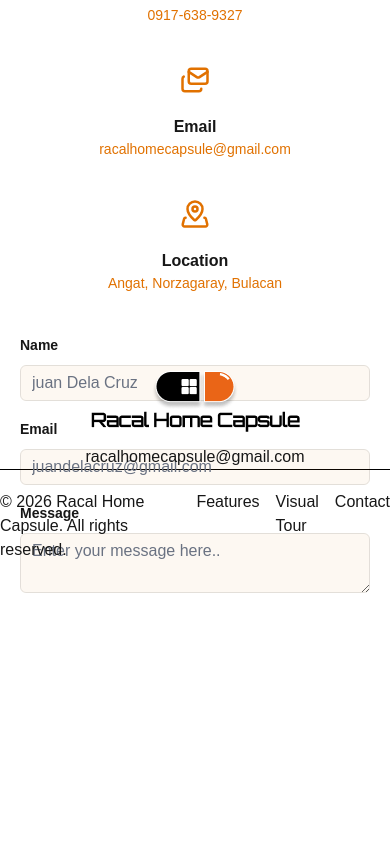
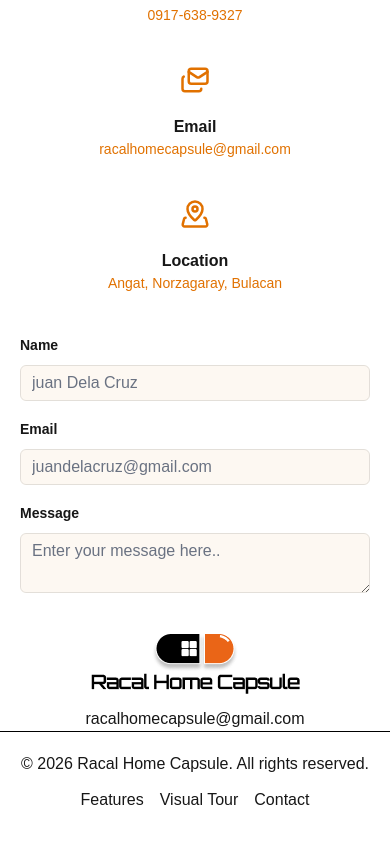
Before and after one commit to teodie/racal-home-capsule, a Next.js app: page / in a window 390 px wide. Shown: the part 3045-3888 px from the top of the page. Before the commit the page ends 3707 px from the top, so only its background shows below. Built offline with nearby package versions, Linux system fonts and the light colour scheme.

Commit message:
fix: added fix for the contact page overlapping the footer because of the fixed hieht of h-100

```diff
--- a/src/app/page.tsx
+++ b/src/app/page.tsx
@@ -5,13 +5,11 @@
 
 export default function Home() {
   return (
-    <div className="">
       <main className="">
         <Hero />
         <Features />
         <VisualTour />
         <Contact />
       </main>
-    </div>
   );
 }
--- a/src/pages/Contact.tsx
+++ b/src/pages/Contact.tsx
@@ -15,8 +15,9 @@
         <PageTitle title='Contact' />
         <h2 className='text-2xl md:text-[40px] lg:text-5xl md:mb-4 lg:mb-6 font-bold text-center'>How can we help you?</h2>
       </div>
-      <div className='h-100
-       grid grid-cols-1 mx-5 md:grid-cols-2 max-w-200 md:mx-auto bg-white '>
+
+      <div className='h-full md:h-100
+       grid grid-cols-1 mx-5 md:grid-cols-2 max-w-200 md:mx-auto bg-white'>
         <div className='flex flex-col mt-10 gap-y-10'>
           {
             contactDetails.map((contact) => (
@@ -26,32 +27,31 @@
 
         </div>
 
-       <form action="">
-
+        <form action="" >
           <div className='mt-10 grid grid-cols-1 gap-x-6 gap-y-4 sm:grid-cols-6'>
             <div className='sm:col-span-full'>
               <label htmlFor="name" className="block text-sm/6 font-semibold ">Name</label>
               <div className='mt-2'>
-                <input id='name' type="text" placeholder='juan Dela Cruz'  className="block w-full rounded-md bg-amber-600/5 px-3 py-1.5 text-base text-black outline-1 -outline-offset-1 outline-black/10 placeholder:text-gray-500 focus:outline-2 focus:-outline-offset-2 focus:outline-amber-600 sm:text-sm/6 " />
+                <input id='name' type="text" placeholder='juan Dela Cruz' className="block w-full rounded-md bg-amber-600/5 px-3 py-1.5 text-base text-black outline-1 -outline-offset-1 outline-black/10 placeholder:text-gray-500 focus:outline-2 focus:-outline-offset-2 focus:outline-amber-600 sm:text-sm/6 " />
               </div>
             </div>
 
             <div className='sm:col-span-full'>
               <label htmlFor="email" className="block text-sm/6 font-semibold ">Email</label>
               <div className='mt-2'>
-                <input id='name' type="text" placeholder='juandelacruz@gmail.com'  className="block w-full rounded-md bg-amber-600/5 px-3 py-1.5 text-base text-white outline-1 -outline-offset-1 outline-black/10 placeholder:text-gray-500 focus:outline-2 focus:-outline-offset-2 focus:outline-amber-600 sm:text-sm/6" />
+                <input id='name' type="text" placeholder='juandelacruz@gmail.com' className="block w-full rounded-md bg-amber-600/5 px-3 py-1.5 text-base text-white outline-1 -outline-offset-1 outline-black/10 placeholder:text-gray-500 focus:outline-2 focus:-outline-offset-2 focus:outline-amber-600 sm:text-sm/6" />
               </div>
             </div>
 
             <div className='sm:col-span-full'>
               <label htmlFor="message" className="block text-sm/6 font-semibold ">Message</label>
               <div className='mt-2'>
-                <textarea id='name' placeholder='Enter your message here..'  className="block w-full rounded-md bg-amber-600/5 px-3 py-1.5 text-base text-white outline-1 -outline-offset-1 outline-black/10 placeholder:text-gray-500 focus:outline-2 focus:-outline-offset-2 focus:outline-amber-600 sm:text-sm/6" />
+                <textarea id='name' placeholder='Enter your message here..' className="block w-full rounded-md bg-amber-600/5 px-3 py-1.5 text-base text-white outline-1 -outline-offset-1 outline-black/10 placeholder:text-gray-500 focus:outline-2 focus:-outline-offset-2 focus:outline-amber-600 sm:text-sm/6" />
               </div>
             </div>
           </div>
 
-       </form>
+        </form>
       </div>
     </section>
   )
--- a/src/pages/Footer.tsx
+++ b/src/pages/Footer.tsx
@@ -4,12 +4,12 @@
 
 const Footer = () => {
   return (
-    <div className='py-20 max-w-7xl m-auto'>
+    <footer className='max-w-7xl mx-auto my-10'>
       <div className="flex flex-col items-center border-b border-black gap-3">
         <Image src={logo.primary} alt="Racal Home capsule logo" />
         <h3>racalhomecapsule@gmail.com</h3>
       </div>
-      <div className="flex justify-between py-5">
+      <div className="flex flex-col gap-3 md:flex-row items-center md:justify-between py-5 mx-5">
         <h3>© 2026 Racal Home Capsule. All rights reserved.
         </h3>
 
@@ -22,7 +22,7 @@
         </ul>
 
       </div>
-    </div>
+    </footer>
   )
 }
 
```
